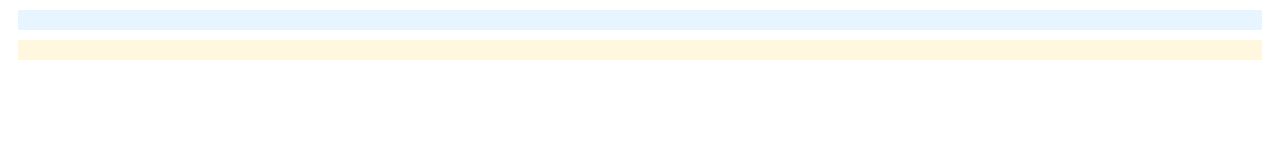
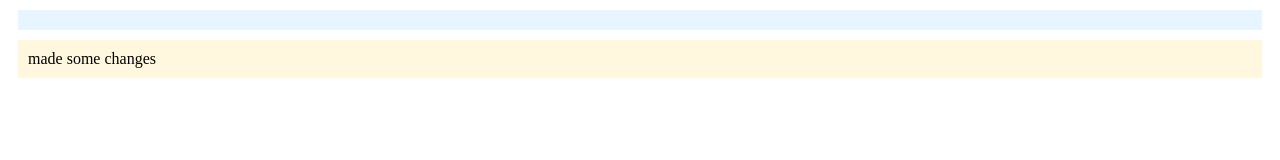
Before and after one commit to Daigen/Activity-18, a plain HTML site: page index.html in a window 1280 px wide. Drawn offline with Linux system fonts and the light colour scheme.

Commit message:
Update index.html

```diff
--- a/index.html
+++ b/index.html
@@ -9,7 +9,7 @@
 
   </div>
 
-  <div id="row" class="flex">
+  <div id="row" class="flex">made some changes
 
 
   </div>
```
